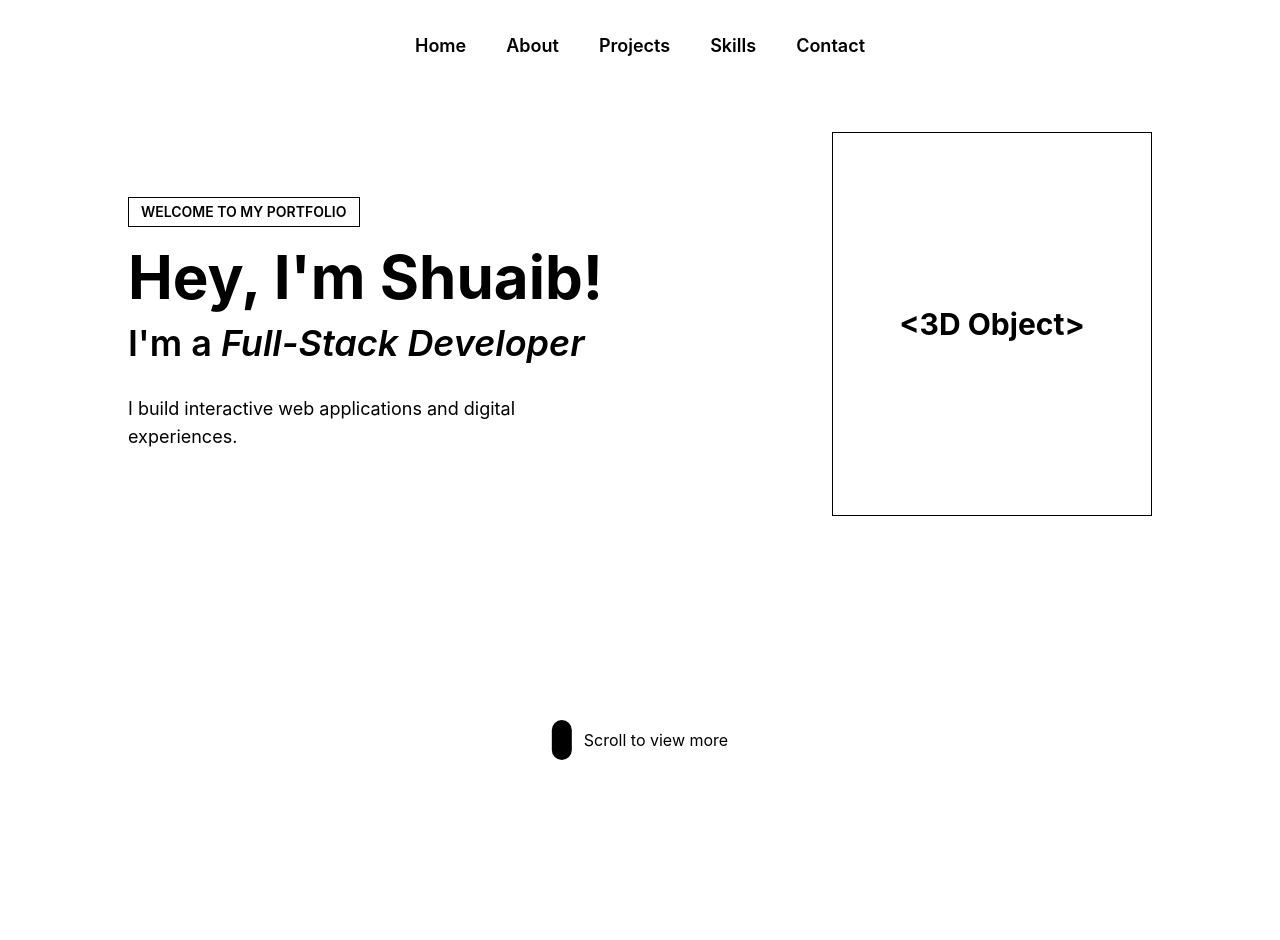
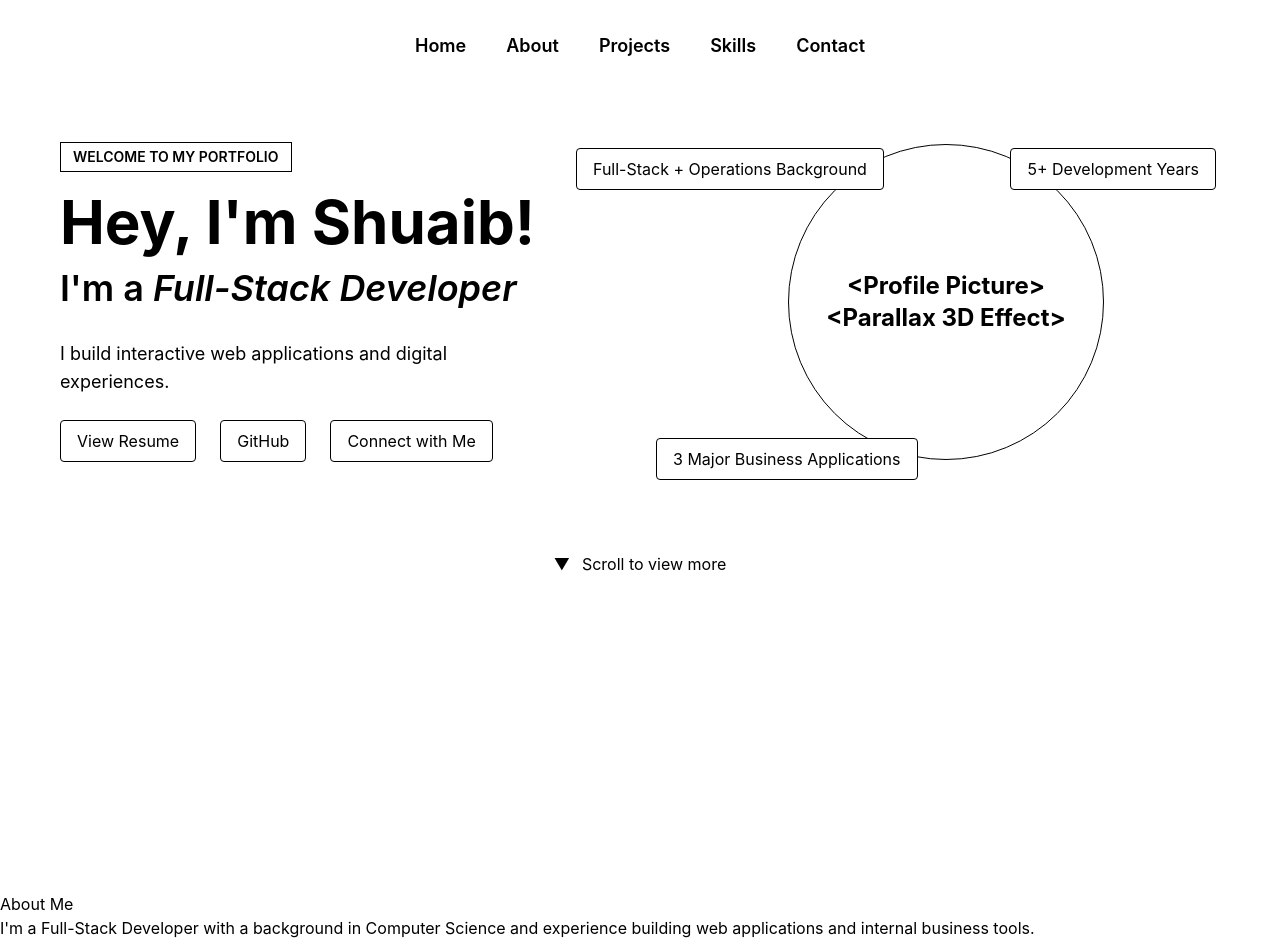
Before and after one commit to shuaiby18/portfolio, a React app: page / in a window 1280 px wide. Before the commit the page ends 800 px from the top, so only its background shows below. Built offline with nearby package versions, Linux system fonts and the light colour scheme; the HTML template or start-up script is replaced by a standard one.

Commit message:
Updated Home Screen and Added About Section

```diff
--- a/src/App.jsx
+++ b/src/App.jsx
@@ -1,11 +1,12 @@
 import Navbar from './components/Navbar'
-import Hero from './components/Hero'
-
+import Home from './components/Home'
+import About from './components/About'
 function App() {
   return (
     <main>
       <Navbar />
-      <Hero />
+      <Home />
+      <About />
     </main>
   )
 }
--- /dev/null
+++ b/src/components/About.jsx
@@ -0,0 +1,14 @@
+function About() {
+  return (
+    <section id="about">
+      <h2>About Me</h2>
+
+      <p>
+        I'm a Full-Stack Developer with a background in Computer Science
+        and experience building web applications and internal business tools.
+      </p>
+    </section>
+  )
+}
+
+export default About
--- a/src/components/Hero.jsx
+++ /dev/null
@@ -1,43 +0,0 @@
-function Hero() {
-  return (
-    <section
-      id="home"
-      className="relative min-h-[calc(100vh-100px)] px-32"
-    >
-      <div className="flex items-center justify-between h-full pt-10">
-
-        <div className="max-w-2xl">
-          <p className="inline-block border px-3 py-1 mb-5 text-sm font-semibold uppercase">
-            Welcome to my portfolio
-          </p>
-
-          <h1 className="text-6xl font-bold mb-4">
-            Hey, I'm Shuaib!
-          </h1>
-
-          <h2 className="text-4xl font-semibold mb-8">
-            I'm a <span className="italic">Full-Stack Developer</span>
-          </h2>
-
-          <p className="text-lg max-w-md">
-            I build interactive web applications and digital experiences.
-          </p>
-        </div>
-
-        <div className="w-80 h-96 border border-black flex items-center justify-center">
-          <p className="text-3xl font-bold">
-            &lt;3D Object&gt;
-          </p>
-        </div>
-
-      </div>
-
-      <div className="absolute bottom-8 left-1/2 -translate-x-1/2 flex items-center gap-3">
-        <div className="w-5 h-10 rounded-full bg-black"></div>
-        <p>Scroll to view more</p>
-      </div>
-    </section>
-  )
-}
-
-export default Hero
--- /dev/null
+++ b/src/components/Home.jsx
@@ -0,0 +1,95 @@
+function Home() {
+  return (
+    <section
+      id="home"
+      className="min-h-screen px-15 py-0"
+    >
+      <div className="grid grid-cols-2 items-center gap-16">
+
+        {/* Left side */}
+        <div>
+          <p className="inline-block border px-3 py-1 mb-5 text-sm font-semibold uppercase">
+            Welcome to my portfolio
+          </p>
+
+          <h1 className="text-6xl font-bold mb-4">
+            Hey, I'm Shuaib!
+          </h1>
+
+          <h2 className="text-4xl font-semibold mb-8">
+            I'm a <span className="italic">Full-Stack Developer</span>
+          </h2>
+
+          <p className="text-lg max-w-md">
+            I build interactive web applications and digital experiences.
+          </p>
+
+          <div className="flex gap-6 mt-6">
+            <a
+              href="/resume.pdf"
+              target="_blank"
+              rel="noopener noreferrer"
+              className="border px-4 py-2 rounded"
+            >
+              View Resume
+            </a>
+
+            <a
+              href="https://github.com/shuaiby18"
+              target="_blank"
+              rel="noopener noreferrer"
+              className="border px-4 py-2 rounded"
+            >
+              GitHub
+            </a>
+
+            <a
+              href="#contact"
+              className="border px-4 py-2 rounded"
+            >
+              Connect with Me
+            </a>
+          </div>
+        </div>
+
+        {/* Right side */}
+        <div className="flex justify-center">
+          <div className="relative w-[420px] h-[420px]">
+
+            {/* Circle */}
+            <div className="absolute inset-13 rounded-full border border-black flex items-center justify-center">
+              <p className="text-center text-2xl font-bold">
+                &lt;Profile Picture&gt;
+                <br />
+                &lt;Parallax 3D Effect&gt;
+              </p>
+            </div>
+
+            {/* Stats */}
+            <div className="absolute top-14 -left-40 border px-4 py-2 rounded bg-white">
+              Full-Stack + Operations Background
+            </div>
+
+            <div className="absolute top-14 -right-15 border px-4 py-2 rounded bg-white">
+              5+ Development Years
+            </div>
+
+            <div className="absolute bottom-8 -left-20 border px-4 py-2 rounded bg-white">
+              3 Major Business Applications
+            </div>
+
+          </div>
+        </div>
+
+      </div>
+
+      {/* Scroll indicator */}
+      <div className="flex justify-center mt-10 gap-3">
+        <span>▼</span>
+        <p>Scroll to view more</p>
+      </div>
+    </section>
+  )
+}
+
+export default Home
```
Also changed, not shown: src/assets/Home Page Design.png.
